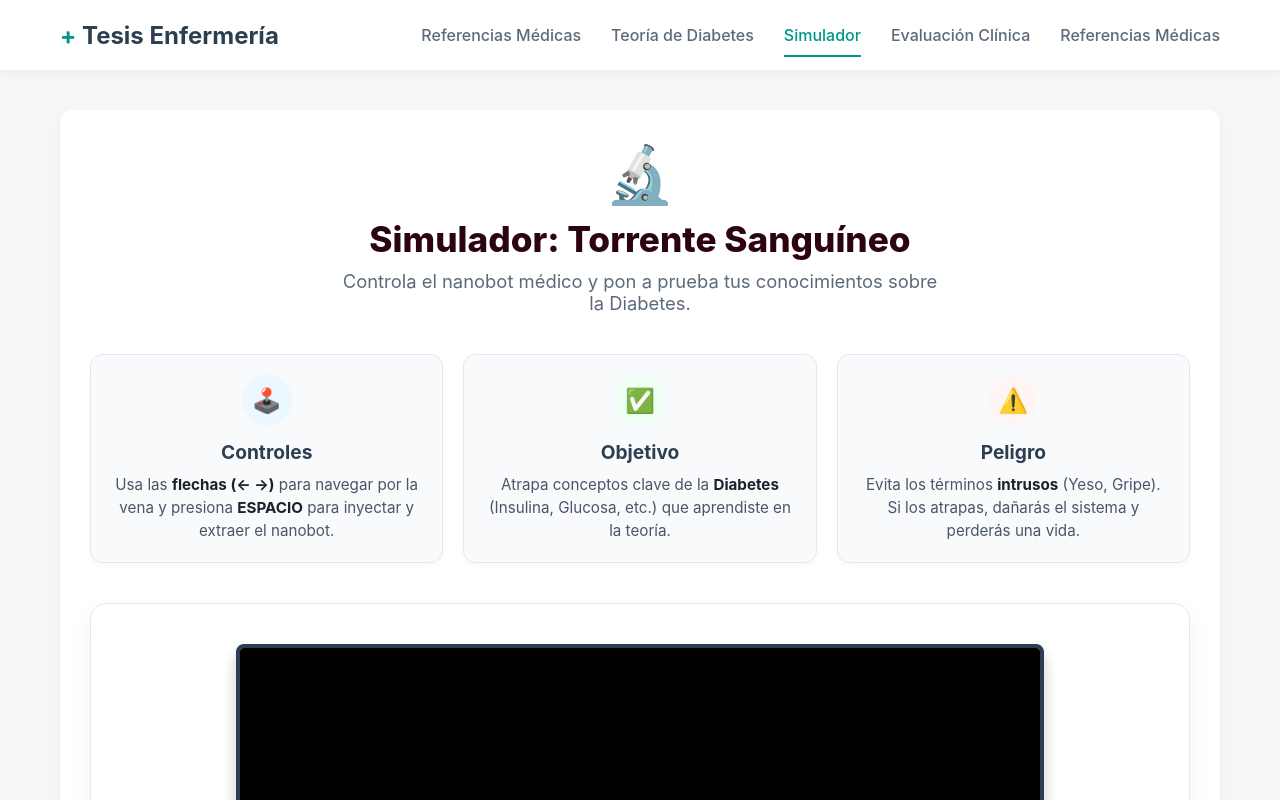
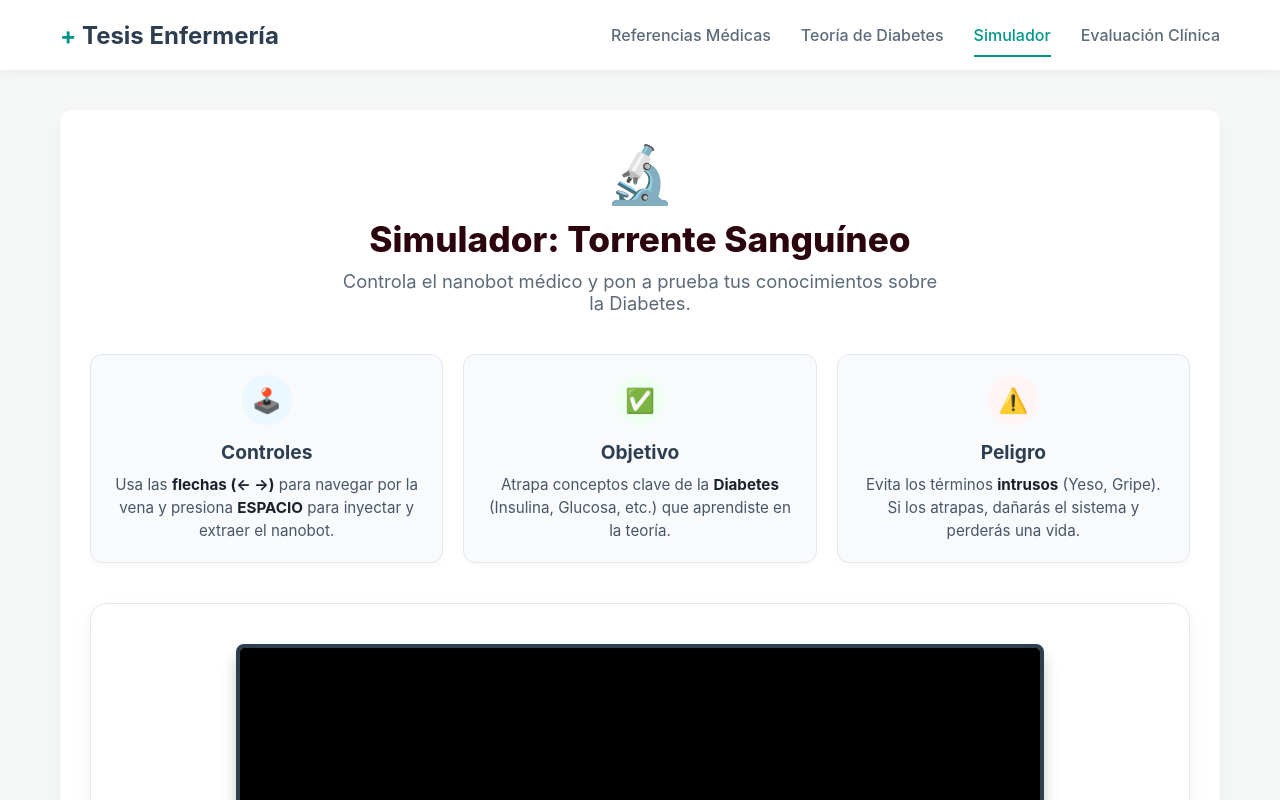
Before and after one commit to JandryHub/web-tesis-enfermeria, a Vue app: page / in a window 1280 px wide. Shown: the top 800 px of the page. Built offline with nearby package versions, Linux system fonts and the light colour scheme.

Commit message:
header prueba

```diff
--- a/src/components/Header.vue
+++ b/src/components/Header.vue
@@ -10,7 +10,6 @@
           <li><router-link to="/teoria">Teoría de Diabetes</router-link></li>
           <li><router-link to="/">Simulador</router-link></li>
           <li><router-link to="/trivia">Evaluación Clínica</router-link></li>
-          <li><router-link to="/referencias">Referencias Médicas</router-link></li>
         </ul>
       </nav>
     </div>
```
